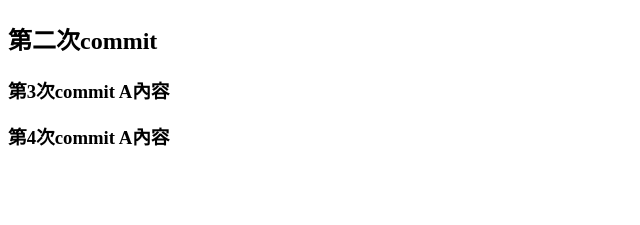
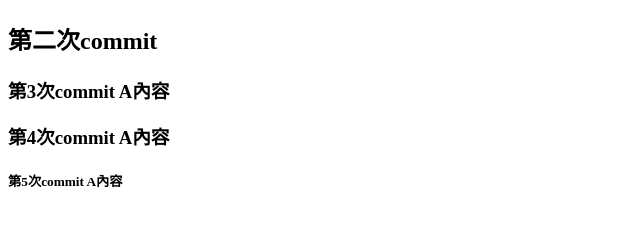
Before and after one commit to Syuan1996/gitA-2, a plain HTML site: page index.html in a window 1280 px wide. Shown: the part 59-284 px from the top of the page, without its empty margins (0-640 px from the left). Drawn offline with Linux system fonts and the light colour scheme.

Commit message:
第5次commit A內容

```diff
--- a/index.html
+++ b/index.html
@@ -10,5 +10,6 @@
     <h2>第二次commit</h2>
     <h3>第3次commit A內容</h3>
     <h3>第4次commit A內容</h3>
+    <h5>第5次commit A內容</h5>
 </body>
 </html>
```
